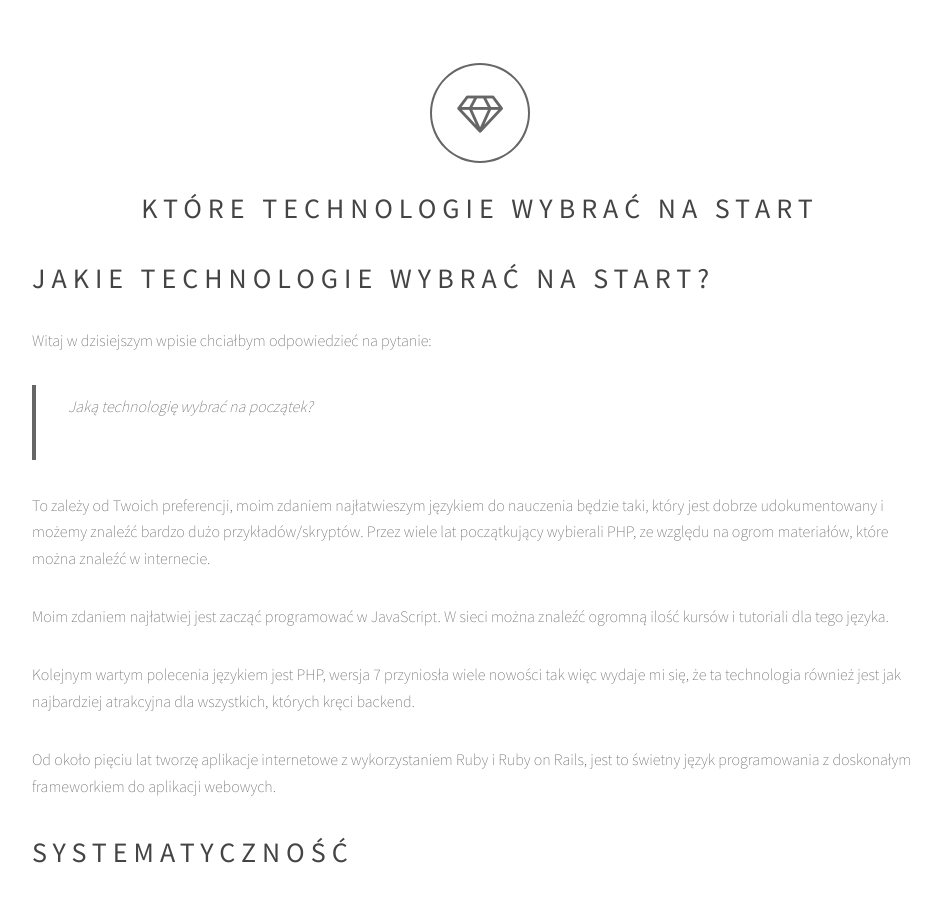
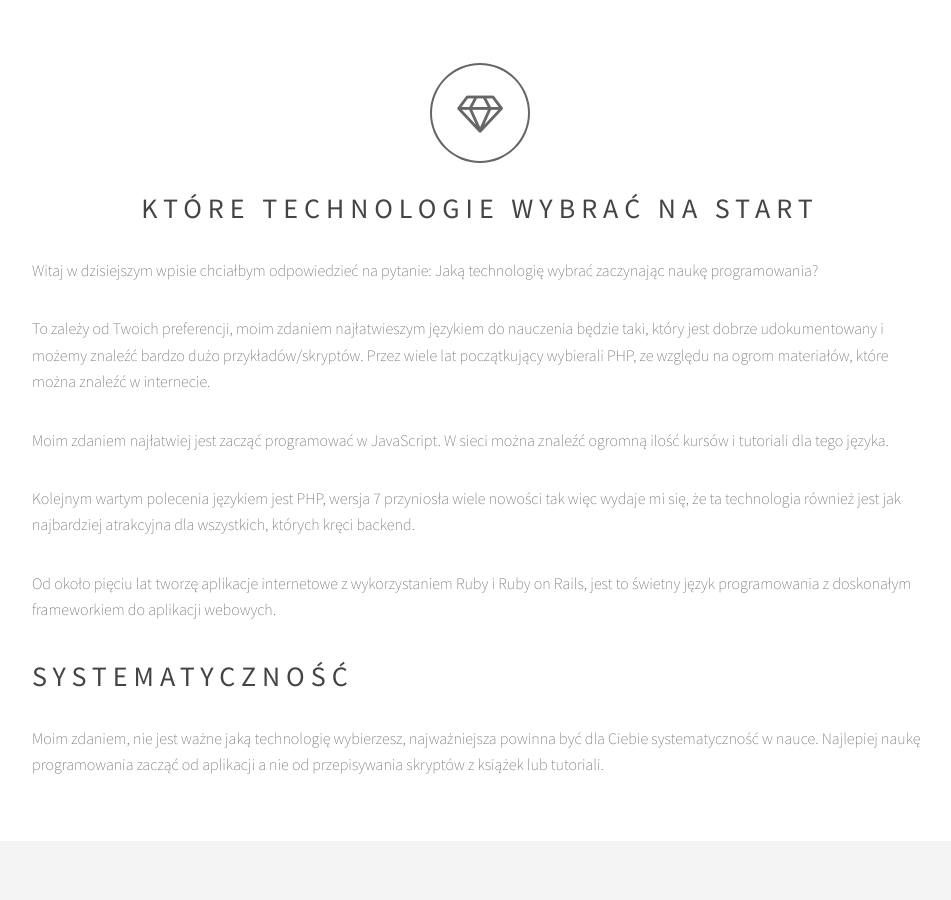
Before and after one commit to IamMattco/tutsmoon, a Jekyll site: the page built from _posts/2018-07-16-technologie-na-start.markdown, in a window 1280 px wide and 900 px high, scrolled down 740 px. Shown: the whole window, without its empty margins (160-1111 px from the left). Built offline with Jekyll 4.4.1, drawn with Linux system fonts in a browser that asks for light colours.

Commit message:
Update 2018-07-16-technologie-na-start.markdown

```diff
--- a/_posts/2018-07-16-technologie-na-start.markdown
+++ b/_posts/2018-07-16-technologie-na-start.markdown
@@ -6,11 +6,7 @@ categories: programowanie bledy
 thumbnail: "/images/pic01.jpg"
 ---
 
-## Jakie technologie wybrać na start?
-
-Witaj w dzisiejszym wpisie chciałbym odpowiedzieć na pytanie:
-
->Jaką technologię wybrać na początek?
+Witaj w dzisiejszym wpisie chciałbym odpowiedzieć na pytanie: Jaką technologię wybrać zaczynając naukę programowania?
 
 To zależy od Twoich preferencji, moim zdaniem najłatwieszym językiem do nauczenia będzie taki, który jest dobrze udokumentowany i możemy znaleźć bardzo dużo przykładów/skryptów. Przez wiele lat początkujący wybierali PHP, ze względu na ogrom materiałów, które można znaleźć w internecie.
 
```
